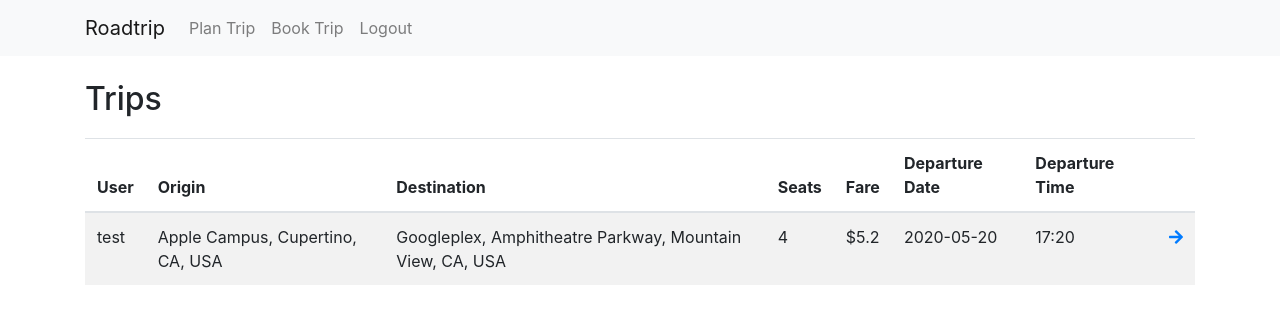
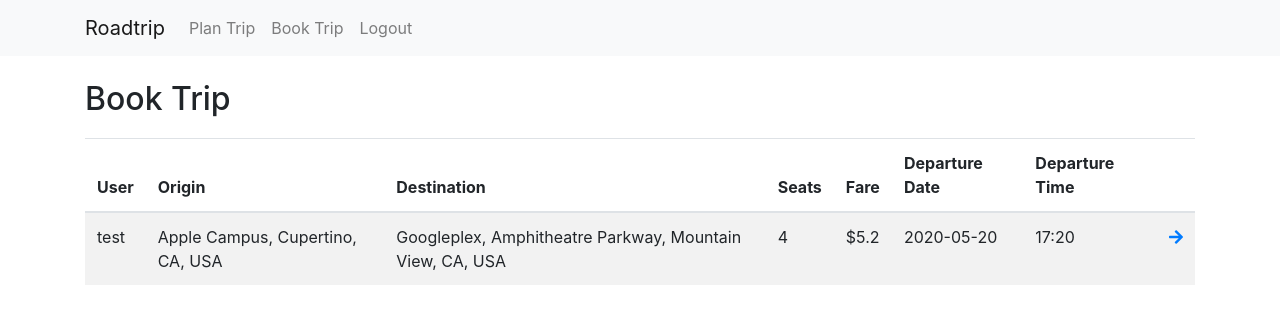
Before and after one commit to tryuan99/roadtrip, a Flask app: page /trips in a window 1280 px wide. Shown: the top 324 px of the page. Run offline with Flask 2, Linux system fonts and the light colour scheme; the visitor is signed in with stand-in values (Sample User, id 1); data that the repository does not hold is empty; some libraries are stand-ins or nearby versions.

Commit message:
Removed trips template

```diff
--- a/templates/trip_form.html
+++ b/templates/trip_form.html
@@ -1,9 +1,12 @@
-{% extends 'trips.html' %}
+{% extends 'layout.html' %}
 
 {% block title %}
     Plan Trip
 {% endblock %}
 
+{% block header %}
+    Plan Trip
+{% endblock %}
 
 {% block content %}
 <form action="/trips" method="post">
--- a/templates/trip_list.html
+++ b/templates/trip_list.html
@@ -1,6 +1,10 @@
-{% extends 'trips.html' %}
+{% extends 'layout.html' %}
 
 {% block title %}
+    Book Trip
+{% endblock %}
+
+{% block header %}
     Book Trip
 {% endblock %}
 
--- a/templates/trips.html
+++ /dev/null
@@ -1,5 +0,0 @@
-{% extends 'layout.html' %}
-
-{% block header %}
-    Trips
-{% endblock %}
```
